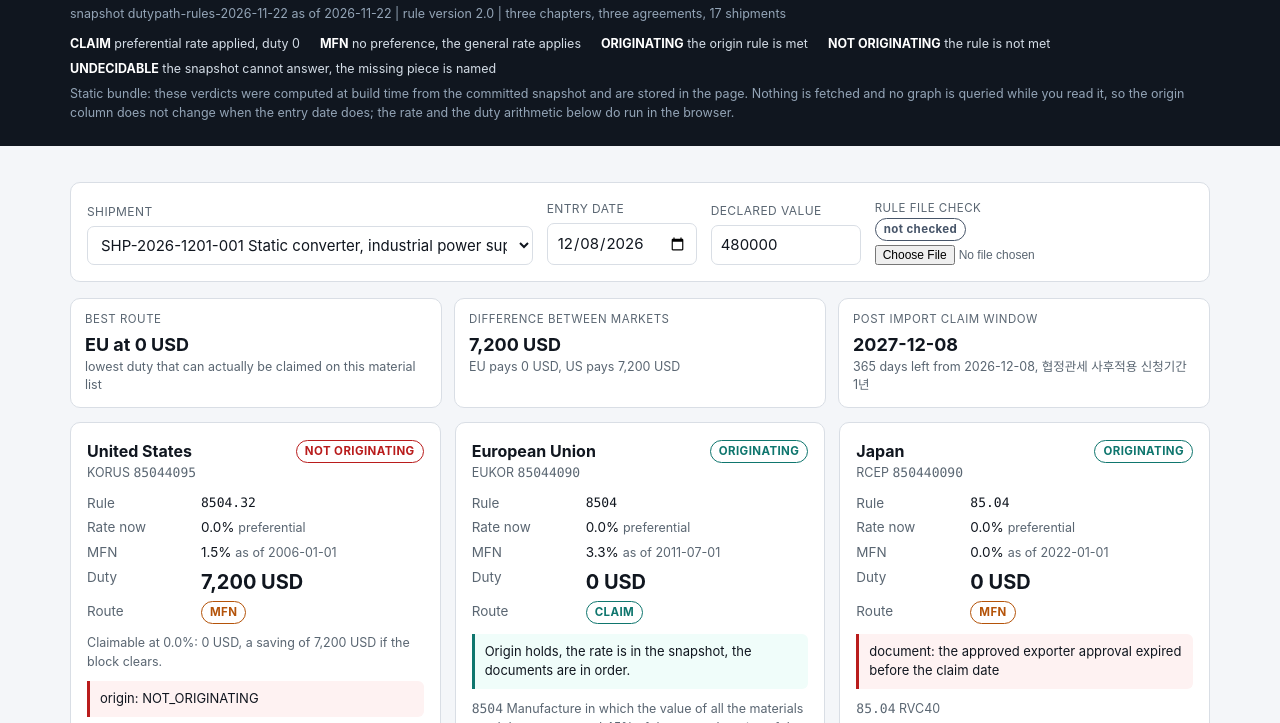
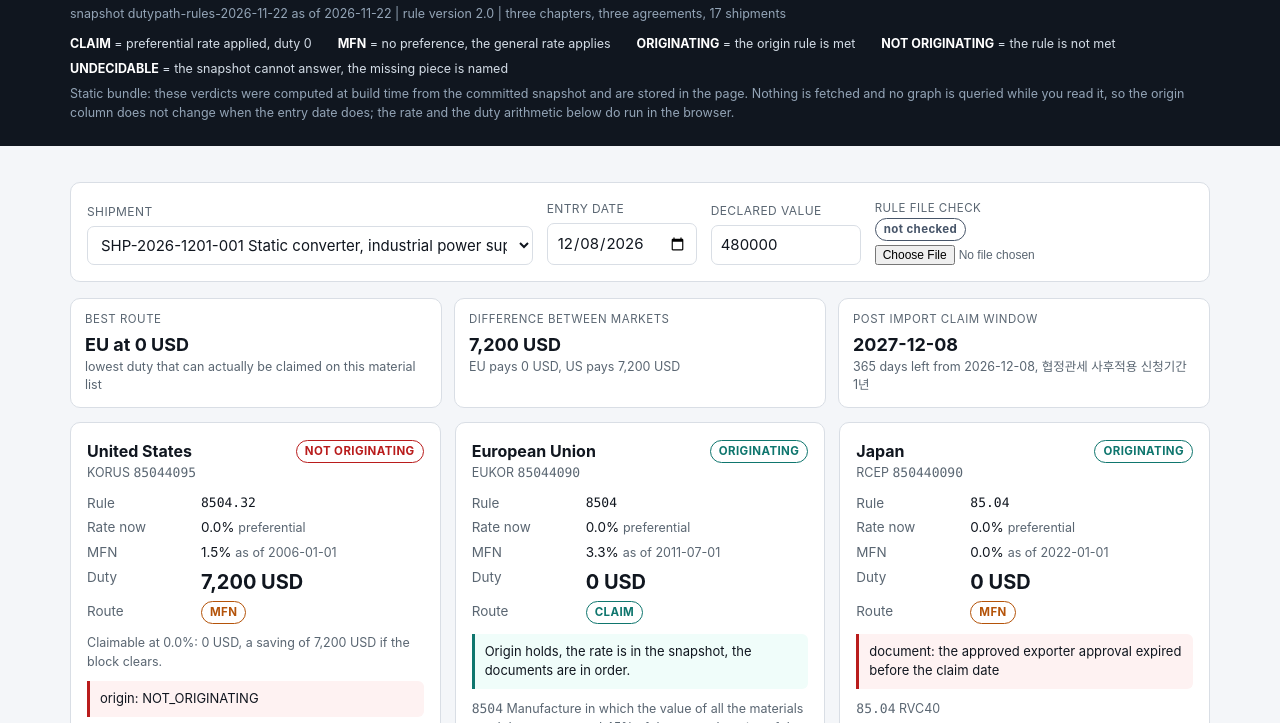
Before and after one commit to luke-shin-ai/dutypath, a plain HTML site: page docs/demo/index.html in a window 1280 px wide. Shown: the part 77-800 px from the top of the page. Drawn offline with Linux system fonts and the light colour scheme.

Commit message:
Put a separator between the legend terms on the first screen

```diff
--- a/docs/demo/index.html
+++ b/docs/demo/index.html
@@ -41,7 +41,7 @@
   .legend {
     display: flex;
     flex-wrap: wrap;
-    gap: 6px 20px;
+    gap: 6px 26px;
     margin-top: 12px;
     color: #d3dce6;
     font-size: 12.5px;
@@ -147,11 +147,11 @@
     </div>
     <div class="snap" id="snapshot-line">loading snapshot</div>
     <div class="legend">
-      <span><b>CLAIM</b> preferential rate applied, duty 0</span>
-      <span><b>MFN</b> no preference, the general rate applies</span>
-      <span><b>ORIGINATING</b> the origin rule is met</span>
-      <span><b>NOT ORIGINATING</b> the rule is not met</span>
-      <span><b>UNDECIDABLE</b> the snapshot cannot answer, the missing piece is named</span>
+      <span><b>CLAIM</b> = preferential rate applied, duty 0</span>
+      <span><b>MFN</b> = no preference, the general rate applies</span>
+      <span><b>ORIGINATING</b> = the origin rule is met</span>
+      <span><b>NOT ORIGINATING</b> = the rule is not met</span>
+      <span><b>UNDECIDABLE</b> = the snapshot cannot answer, the missing piece is named</span>
       <span class="static">Static bundle: these verdicts were computed at build time from the committed snapshot and are stored in the page. Nothing is fetched and no graph is queried while you read it, so the origin column does not change when the entry date does; the rate and the duty arithmetic below do run in the browser.</span>
     </div>
   </div>
```
Also changed, not shown: docs/demo/screenshots/verdict-desktop-1440-hash-checked.png, docs/demo/screenshots/verdict-desktop-1440.png, docs/demo/screenshots/verdict-mobile-390.png.
